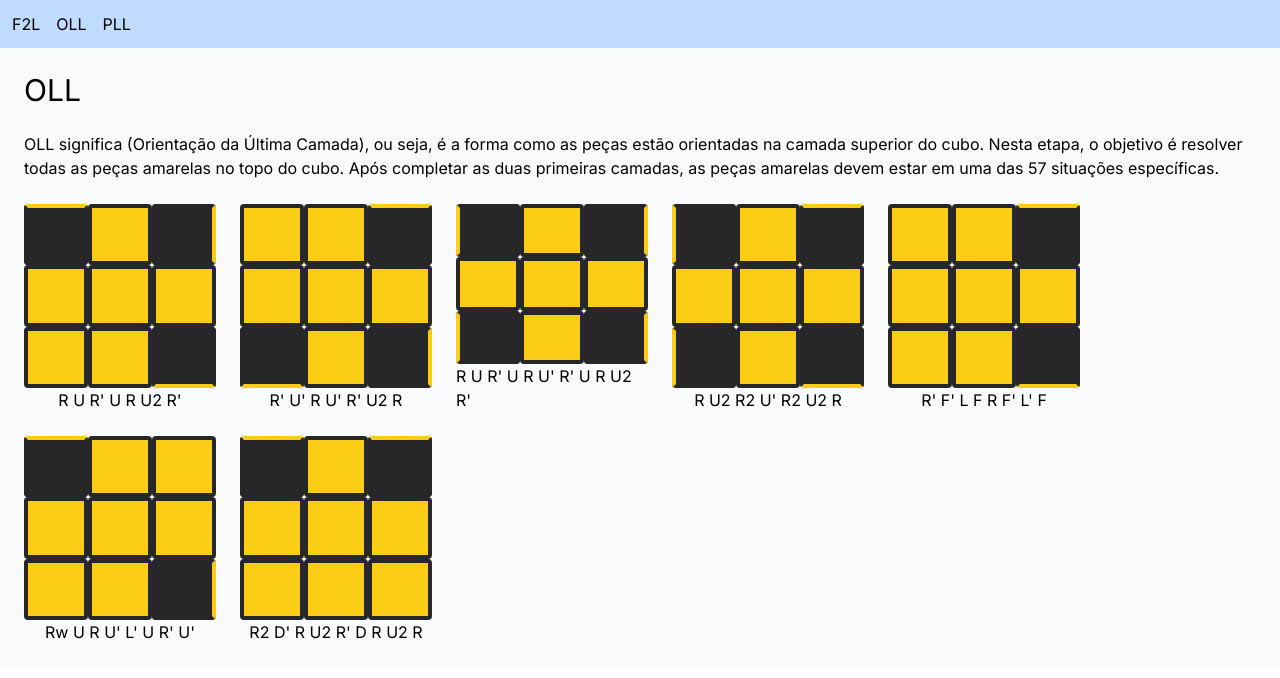
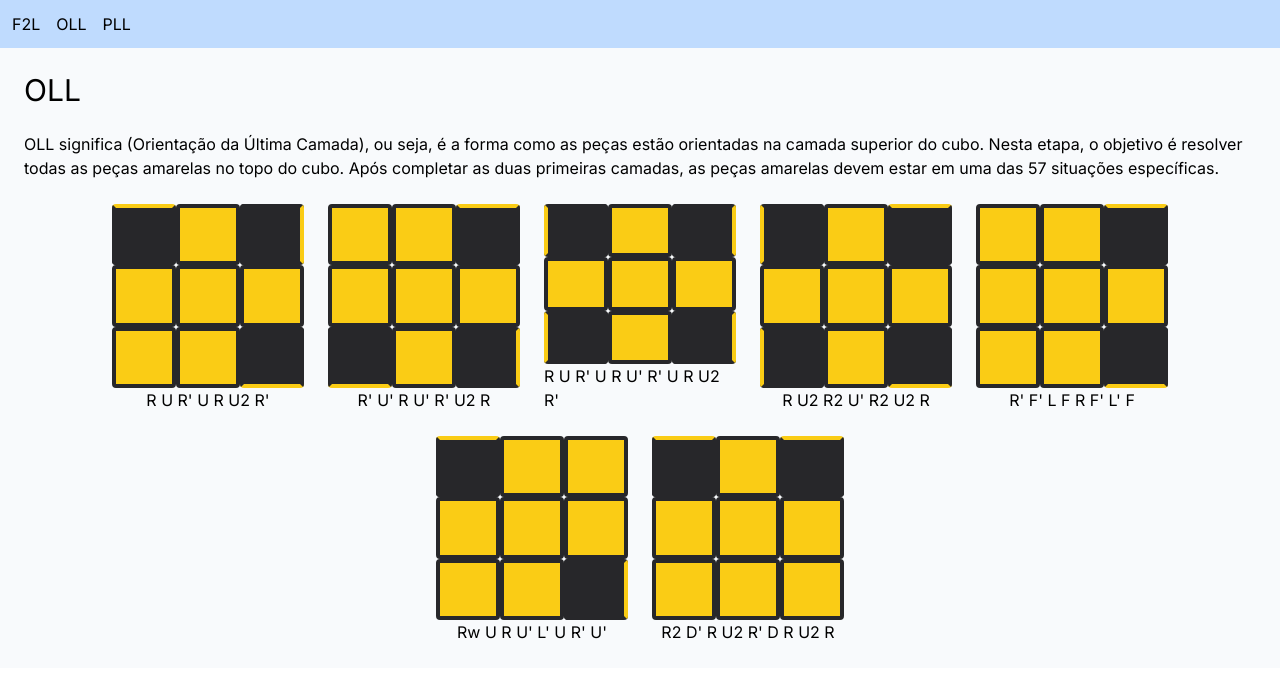
Before and after one commit to ValdineiJunior/cube-lessons, a Next.js app: page / in a window 1280 px wide. Shown: the top 678 px of the page. Built offline with nearby package versions, Linux system fonts and the light colour scheme.

Commit message:
feat: justify content

```diff
--- a/src/app/(dashboard)/page.tsx
+++ b/src/app/(dashboard)/page.tsx
@@ -64,7 +64,7 @@
           completar as duas primeiras camadas, as peças amarelas devem estar em
           uma das 57 situações específicas.
         </p>
-        <div className="flex flex-wrap gap-6">
+        <div className="flex flex-wrap gap-6 justify-center">
           {notations.map((notation) => (
             <Cube key={notation.case} notation={notation.notation} />
           ))}
```
